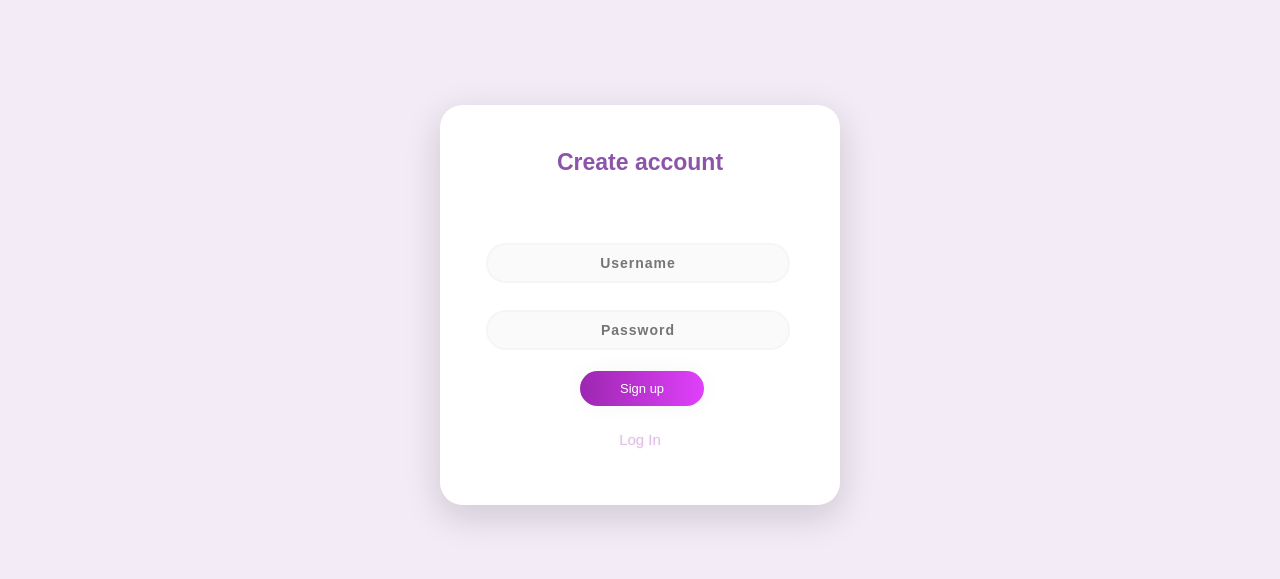
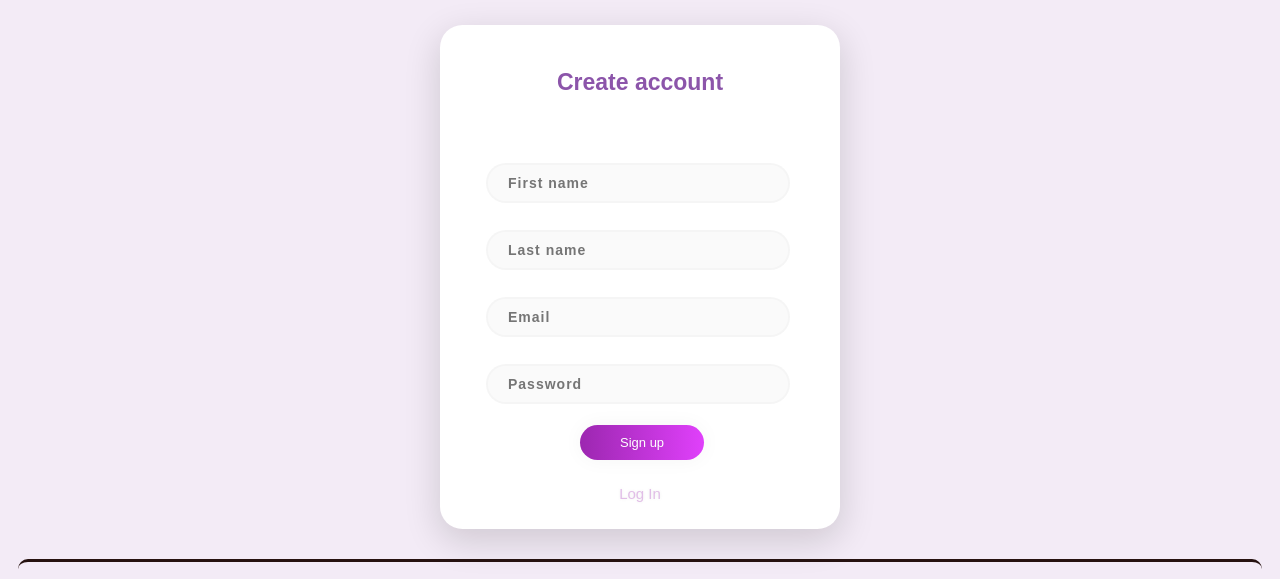
Before and after one commit to PaulSebalu/teamwork, a website: page UI/html/signup.html in a window 1280 px wide. Shown: the part 93-672 px from the top of the page. Drawn offline with Linux system fonts and the light colour scheme.

Commit message:
chore(signup):add signup page refactor [Finishes #168862428]

```diff
--- a/UI/css/layouts/index.css
+++ b/UI/css/layouts/index.css
@@ -56,7 +56,7 @@ header a {
   background-color: #ffffff;
   width: 400px;
   height: 400px;
-  margin: 7em auto;
+  margin: auto;
   border-radius: 1.5em;
   box-shadow: 0px 11px 35px 2px rgba(0, 0, 0, 0.14);
 }
@@ -84,7 +84,7 @@ header a {
   border: 2px solid rgba(0, 0, 0, 0.02);
   margin-bottom: 50px;
   margin-left: 46px;
-  text-align: center;
+  text-align: left;
   margin-bottom: 27px;
   font-family: "Ubuntu", sans-serif;
 }
@@ -108,7 +108,7 @@ form.form1 {
   border: 2px solid rgba(0, 0, 0, 0.02);
   margin-bottom: 50px;
   margin-left: 46px;
-  text-align: center;
+  text-align: left;
   margin-bottom: 27px;
   font-family: "Ubuntu", sans-serif;
 }
@@ -180,7 +180,13 @@ a {
 	.header {
 		flex-direction: column;
 		align-items: center;
-	}
+  }
+  .main {
+    margin-top: 70px;
+  }
+  .footer {
+    margin-top: 70px;
+  }
 }
 @media (min-width: 769px) {
 	.header {
@@ -189,7 +195,13 @@ a {
 	.header {
 		flex-direction: column;
 		align-items: center;
-	}
+  }
+  .main {
+    margin-top: 70px;
+  }
+  .footer {
+    margin-top: 70px;
+  }
 }
 @media screen and (max-width: 900px) and (min-width: 600px) {
   .header {
@@ -198,13 +210,25 @@ a {
 	.header {
 		flex-direction: column;
 		align-items: center;
-	}
+  }
+  .main {
+    margin-top: 70px;
+  }
+  .footer {
+    margin-top: 70px;
+  }
 }
 
 @media (min-width: 1025px) {
 	.header {
 		flex-direction: row;
 		justify-content: center;
-	}
+  }
+  .footer{
+    margin-top: 75px;
+  }
+  .main {
+    margin-top: 75px;
+  }
 
 }
--- a/UI/css/layouts/signup.css
+++ b/UI/css/layouts/signup.css
@@ -4,6 +4,7 @@ body {
   font-size: 15px;
   line-height: 1.5;
   padding: 10px;
+  /* overflow: hidden; */
 }
 
 .header {
@@ -33,16 +34,16 @@ header a {
 
 .logo a {
 	padding: 10px 15px;
-	text-transform: uppercase;
 	text-align: center;
   display: block;
+  font-family: 'Roboto', sans-serif;
 }
 
 .main {
   background-color: #ffffff;
   width: 400px;
-  height: 400px;
-  margin: 7em auto;
+  min-height: 400px;
+  margin: auto;
   border-radius: 1.5em;
   box-shadow: 0px 11px 35px 2px rgba(0, 0, 0, 0.14);
 }
@@ -55,7 +56,7 @@ header a {
   font-size: 23px;
 }
 
-.username-field {
+.field {
   width: 76%;
   color: rgb(38, 50, 56);
   font-weight: 700;
@@ -70,37 +71,18 @@ header a {
   border: 2px solid rgba(0, 0, 0, 0.02);
   margin-bottom: 50px;
   margin-left: 46px;
-  text-align: center;
+  text-align: left;
   margin-bottom: 27px;
   font-family: "Ubuntu", sans-serif;
 }
 
 form.form1 {
   padding-top: 40px;
+  padding-bottom: 8px;
+  /* overflow: auto; */
 }
 
-.password-field {
-  width: 76%;
-  color: rgb(38, 50, 56);
-  font-weight: 700;
-  font-size: 14px;
-  letter-spacing: 1px;
-  background: rgba(136, 126, 126, 0.04);
-  padding: 10px 20px;
-  border: none;
-  border-radius: 20px;
-  outline: none;
-  box-sizing: border-box;
-  border: 2px solid rgba(0, 0, 0, 0.02);
-  margin-bottom: 50px;
-  margin-left: 46px;
-  text-align: center;
-  margin-bottom: 27px;
-  font-family: "Ubuntu", sans-serif;
-}
-
-.username-field:focus,
-.password-field:focus {
+.field:focus {
   border: 2px solid rgba(0, 0, 0, 0.18) !important;
 }
 
@@ -196,5 +178,11 @@ a {
    flex-direction: row;
    justify-content: center;
  }
+ .footer {
+   margin-top: 30px;
+ }
+ .main {
+   margin-top: 25px;
+ }
 
 }
--- a/UI/html/signup.html
+++ b/UI/html/signup.html
@@ -6,19 +6,22 @@
     <meta http-equiv="X-UA-Compatible" content="ie=edge">
     <title>Teamwork | Sign Up</title>
     <link rel="stylesheet" href="../css/layouts/signup.css">
+    <link href="https://fonts.googleapis.com/css?family=Roboto&display=swap" rel="stylesheet">
   </head>
   <body>
     <header class="header">
-      <h1 class="logo">Teamwork</h1>
+      <h1 class="logo"><a href="#">Teamwork</a></h1>
     </header>
     <section id="signup">
       <div class="main">
         <p class="sign" align="center">Create account</p>
         <form class="form1">
-        <input class="username-field" type="text" align="center" placeholder="Username">
-        <input class="password-field" type="password" align="center" placeholder="Password">
+        <input class="field" type="text" align="center" placeholder="First name">
+        <input class="field" type="text" align="center" placeholder="Last name ">
+        <input class="field" type="text" align="center" placeholder="Email">
+        <input class="field" type="password" align="center" placeholder="Password">
         <a href="articles.html" class="submit" align="center">Sign up</a>
-        <p href="articles.html" class="alternative" align="center"><a href="../index.html">Log In</p>
+        <p class="alternative" align="center"><a href="../index.html">Log In</p>
         </form>
       </div>
     </section>
```
Also changed, not shown: UI/index.html (+1 -1 lines).
